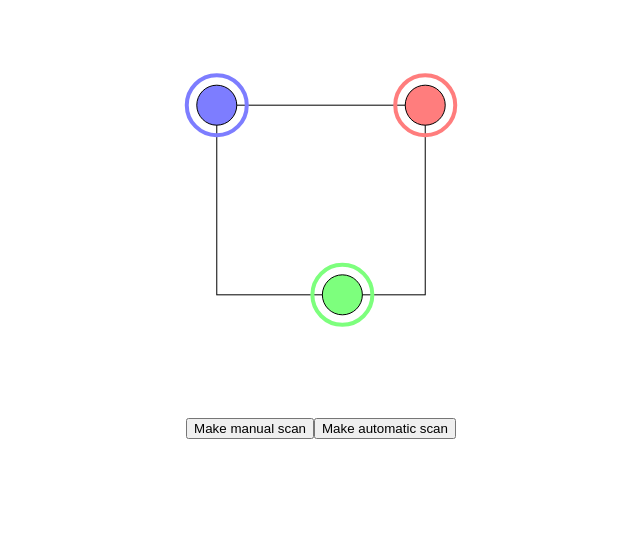
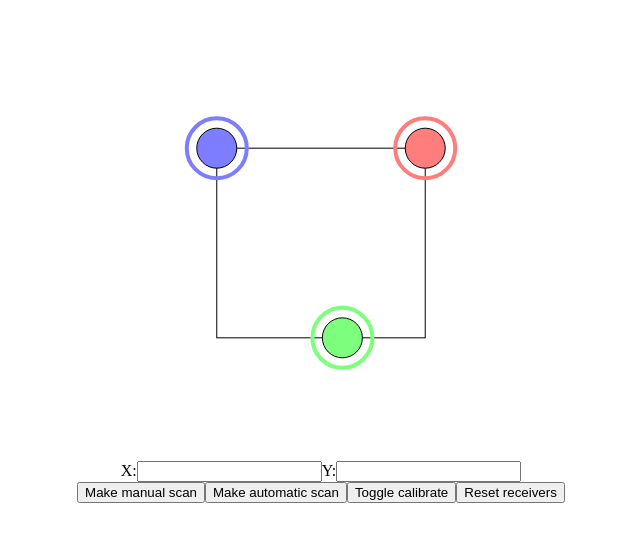
Before and after one commit to P1-PreciseQueueTimes/signal_server, a Flask app: page / in a window 1280 px wide. Shown: the top 542 px of the page, without its empty margins (319-959 px from the left). Run offline with Flask 3, Linux system fonts and the light colour scheme; some libraries are stand-ins or nearby versions.

Commit message:
made it work :)

```diff
--- /dev/null
+++ b/fingerprint_db.json
@@ -0,0 +1 @@
+[{"location": [150, 0], "rssi_values": {"pie2": [-26, -25, -22, -27, -25, -25, -31, -25, -29, -25, -29], "pie3": [-33, -34, -34, -34, -34, -35, -31, -31, -28, -28, -41], "pie4": [-37, -31, -31, -35, -32, -34, -34, -34, -35, -36, -68]}}, {"location": [170, 0], "rssi_values": {"pie3": [-47, -44, -47, -30, -28, -30, -27, -30, -36, -40], "pie4": [-34, -34, -36, -38, -41, -41, -44, -34, -40, -38], "pie2": [-24, -58, -33, -34, -58, -35, -32, -34, -31, -30]}}, {"location": [190, 0], "rssi_values": {"pie2": [-32, -33, -31, -44, -28, -47, -43, -44, -41, -26], "pie3": [-44, -32, -44, -34, -44, -36, -37, -37, -47, -58], "pie4": [-28, -27, -25, -25, -58, -26, -21, -20, -31, -30]}}, {"location": [210, 0], "rssi_values": {"pie3": [-41, -47, -44, -38, -38, -40, -36, -38, -47, -37], "pie4": [-23, -28, -27, -33, -26, -27, -32, -41, -58, -25], "pie2": [-27, -29, -34, -34, -28, -29, -29, -33, -32, -32]}}]
--- /dev/null
+++ b/lokale_b2_107.json
@@ -0,0 +1 @@
+[{"location": [150, 0], "rssi_values": {"pie2": [-26, -25, -22, -27, -25, -25, -31, -25, -29, -25, -29], "pie3": [-33, -34, -34, -34, -34, -35, -31, -31, -28, -28, -41], "pie4": [-37, -31, -31, -35, -32, -34, -34, -34, -35, -36, -68]}}, {"location": [170, 0], "rssi_values": {"pie3": [-47, -44, -47, -30, -28, -30, -27, -30, -36, -40], "pie4": [-34, -34, -36, -38, -41, -41, -44, -34, -40, -38], "pie2": [-24, -58, -33, -34, -58, -35, -32, -34, -31, -30]}}, {"location": [190, 0], "rssi_values": {"pie2": [-32, -33, -31, -44, -28, -47, -43, -44, -41, -26], "pie3": [-44, -32, -44, -34, -44, -36, -37, -37, -47, -58], "pie4": [-28, -27, -25, -25, -58, -26, -21, -20, -31, -30]}}, {"location": [210, 0], "rssi_values": {"pie3": [-41, -47, -44, -38, -38, -40, -36, -38, -47, -37], "pie4": [-23, -28, -27, -33, -26, -27, -32, -41, -58, -25], "pie2": [-27, -29, -34, -34, -28, -29, -29, -33, -32, -32]}}]
--- a/main.py
+++ b/main.py
@@ -1,9 +1,10 @@
 from get_handlers import handleIndex
-from flask import Flask, request
+from flask import Flask, json
 from flask_socketio import SocketIO
 from post_handlers.handle_receiver import init_fingerprint_db
 from websocket_handlers import handleConnection,handleManualScan,handleAutomaticScan
 from post_handlers import handleSender,handleReceiver,handleStartupSender,handleStartupReceiver
+import misc_elements
 
 init_fingerprint_db()
 
@@ -26,20 +27,18 @@ APP.add_url_rule("/post/testing/receiver/start","handleStartupReceiver",handleSt
 
 APP.add_url_rule("/post/testing/sender/start","handleStartupSender",handleStartupSender,methods=["POST"])
 
-@APP.route("/post/testing/receiver/calibrate", methods=["POST"])
+
+@APP.route("/post/testing/reset_receivers", methods=["GET"])
+def ResetReceivers():
+    misc_elements.RECEIVERS = {}
+    print("Reset receivers")
+    return ""
+
+@APP.route("/post/testing/calibrate", methods=["GET"])
 def ToggleCalibrate():
-    global CALIBRATION_MODE
-    request_data = request.get_json()
-    mode = request_data.get("mode", "off").lower()
-    if mode == "on":
-        CALIBRATION_MODE = True
-        print("Calibration mode activated.")
-    elif mode == "off":
-        CALIBRATION_MODE = False
-        print("Calibration mode deactivated.")
-    else:
-        return "Invalid mode. Use 'on' or 'off'.", 400
-    return f"Calibration mode set to {mode}."
+    misc_elements.CALIBRATION_MODE = not misc_elements.CALIBRATION_MODE
+    print(f"Set calibrate to {misc_elements.CALIBRATION_MODE}")
+    return json.dumps({"mode":misc_elements.CALIBRATION_MODE})
 
 @APP.route("/get/testing/esp32",methods=["GET"])
 def handle_esp32_test():
--- a/misc_elements/globals.py
+++ b/misc_elements/globals.py
@@ -5,3 +5,9 @@
 SENT_TIME = 0
 
 RECEIVERS =  {}
+
+Test_x = 150
+
+Test_y = 0
+
+CALIBRATION_MODE = True
--- a/post_handlers/handle_receiver.py
+++ b/post_handlers/handle_receiver.py
@@ -4,7 +4,9 @@ import numpy as np
 from flask import request
 from flask_socketio import emit
 from scipy.optimize import minimize
-from misc_elements import SENT_TIME, RECEIVERS
+from misc_elements import SENT_TIME
+
+import misc_elements
 
 def init_fingerprint_db():
     if not os.path.exists(FINGERPRINT_DB):
@@ -12,9 +14,12 @@ def init_fingerprint_db():
             f.write("[]")
         print("Fingerprint database initialized.")
 
+
 # File to store RSSI fingerprints
 FINGERPRINT_DB = "fingerprint_db.json"
 MODE = "fingerprint"  # Switch between "fingerprint" and "trilateration"
+
+init_fingerprint_db()
 
 def RSSI_to_distance(rssi, A=-40, n=3):
     return 10 ** ((A - rssi) / (10 * n))
@@ -42,62 +47,72 @@ def Calculate_position(RECEIVERS):
 
 def save_fingerprint(location, RECEIVERS):
     """Save RSSI fingerprints for calibration."""
-    with open(FINGERPRINT_DB, "a") as f:
-        data = {
-            "location": location,
-            "rssi_values": {k: sum(v) / len(v) for k, v in RECEIVERS.items()}
-        }
-        f.write(json.dumps(data) + "\n")
+    out_str = ""
+    with open(FINGERPRINT_DB,"r+") as f:
+        file_json = json.load(f)
+
+        location_exists = False
+        for data_index in range(len(file_json)):
+            if file_json[data_index]["location"][0] == location[0] and file_json[data_index]["location"][1] == location[1]:
+                for k,v in RECEIVERS.items():
+                    file_json[data_index]["rssi_values"][k].append(v[-1])
+                location_exists = True
+        if not location_exists:
+            data_out = {
+                "location": location,
+                "rssi_values": {k: [v[-1]] for k, v in RECEIVERS.items()}
+            }
+            file_json.append(data_out)
+        out_str = json.dumps(file_json)
+    with open(FINGERPRINT_DB,"w") as f:
+        f.write(out_str)
     print(f"Fingerprint saved for location {location}.")
 
 def match_fingerprint(RECEIVERS):
     """Match live RSSI to fingerprints."""
-    with open(FINGERPRINT_DB, "r") as f:
-        fingerprints = [json.loads(line) for line in f]
-    best_match = None
-    min_error = float("inf")
-    for fingerprint in fingerprints:
-        rssi_values = fingerprint["rssi_values"]
-        error = np.linalg.norm([
-            sum(RECEIVERS[k]) / len(RECEIVERS[k]) - rssi_values.get(k, 0) for k in RECEIVERS
-        ])
-        if error < min_error:
-            min_error = error
-            best_match = fingerprint["location"]
-    return best_match
-
-CALIBRATION_MODE = False  # Global flag for calibration mode
+    with open(FINGERPRINT_DB ,"r+") as f:
+        fingerprints = json.load(f)
+        best_match = None
+        min_error = float("inf")
+        for fingerprint in fingerprints:
+            rssi_values = fingerprint["rssi_values"]
+            error = np.linalg.norm([
+                RECEIVERS[k][-1] -  sum(rssi_values[k])/len(rssi_values[k]) for k in RECEIVERS.keys()])
+            if error < min_error:
+                min_error = error
+                best_match = fingerprint["location"]
+        return best_match
 
 def handleReceiver():
-    global SENT_TIME, RECEIVERS, CALIBRATION_MODE
+    global SENT_TIME
     request_data = request.get_json()
 
     host_name = request_data["host_name"]
+
     pie_time = request_data["internal_time"]
+
     signal_strength = int(request_data["signal_strength"])
 
-    if host_name not in RECEIVERS.keys():
-        RECEIVERS[host_name] = [signal_strength]
-    else:
-        RECEIVERS[host_name].append(signal_strength)
+    if host_name not in misc_elements.RECEIVERS.keys():
+        misc_elements.RECEIVERS[host_name] = [signal_strength]
 
-    if len(RECEIVERS) == 3:  # When all sniffers report
-        if CALIBRATION_MODE:
+    if len(misc_elements.RECEIVERS) == 3:  # When all sniffers report
+        if misc_elements.CALIBRATION_MODE:
             # Save fingerprint during calibration
-            location = request_data.get("location")  # Known location in calibration mode
+            location = [misc_elements.Test_x,misc_elements.Test_y]
             if not location:
                 return "Error: 'location' is required during calibration.", 400
-            save_fingerprint(location, RECEIVERS)
+            save_fingerprint(location, misc_elements.RECEIVERS)
             print(f"Calibration data saved for location: {location}")
-            RECEIVERS = {}  # Reset for next calibration
+            misc_elements.RECEIVERS = {}  # Reset for next calibration
         else:
             # Always use fingerprint matching for localization
-            estimated_position = match_fingerprint(RECEIVERS)
+            estimated_position = match_fingerprint(misc_elements.RECEIVERS)
             if estimated_position:
                 print(f"Estimated Position (Fingerprinting): {estimated_position}")
-                emit("position_update", {"x": estimated_position[0], "y": estimated_position[1]}, broadcast=True)
+                emit("position_update", {"x": estimated_position[0], "y": estimated_position[1]}, broadcast=True,namespace="/")
             else:
                 print("Error: No matching fingerprint found.")
-            RECEIVERS = {}  # Reset for next calculation
+            misc_elements.RECEIVERS = {}  # Reset for next calculation
 
     return ""
--- a/templates/index.html
+++ b/templates/index.html
@@ -37,7 +37,7 @@
 			align-items: center;
 		}
 
-		#button_row {
+		.row_row {
 			display: flex;
 			flex-direction: row;
 			align-items: center;
@@ -49,13 +49,24 @@
 
 <body>
 	<div id="main_container">
+		<h1 id="calibration_holder"></h1>
 		<canvas id="ips_canvas">
 		</canvas>
 		<br>
-		<div id="button_row">
+		<div id="input_row" class="row_row">
+			<label for="x_cordinate">X:</label>
+			<input name="x_cordinate" id="x_cordinate">
+			<label for="y_cordinate">Y:</label>
+			<input name="y_cordinate" id="y_cordinate">
+		</div>
+		<div id="button_row" class="row_row">
 			<button id="make_manual_scan_btn">Make manual scan</button>
 
 			<button id="make_automatic_scan_btn">Make automatic scan</button>
+
+			<button id="toggle_calibration_btn">Toggle calibrate</button>
+
+			<button id="reset_receivers_btn">Reset receivers</button>
 
 		</div>
 	</div>
@@ -66,13 +77,48 @@
 		var socket = io();
 		const canvas = document.getElementById("ips_canvas")
 		const manual_scan_btn = document.getElementById("make_manual_scan_btn")
+		const toggle_calibration_btn = document.getElementById("toggle_calibration_btn")
+
+		const reset_receivers_btn = document.getElementById("reset_receivers_btn")
+
+		const calibration_holder = document.getElementById("calibration_holder")
+
 		manual_scan_btn.addEventListener("click", () => {
-			socket.emit("make manual scan", "")
+			let test_x = document.getElementById("x_cordinate").value
+
+			let test_y = document.getElementById("y_cordinate").value
+
+			out_obj = {
+				x: test_x,
+				y: test_y
+			}
+			console.log(out_obj)
+
+			out_str = JSON.stringify(out_obj)
+
+			console.log(out_str)
+
+			socket.emit("make manual scan", out_str)
 		})
 
 		const automatic_scan_btn = document.getElementById("make_automatic_scan_btn")
 		automatic_scan_btn.addEventListener("click", () => {
 			socket.emit("make automatic scan", "")
+		})
+		reset_receivers_btn.addEventListener("click", async () => {
+
+			relative_path = "/post/testing/reset_receivers"
+			const resp = await fetch(relative_path)
+		})
+
+		toggle_calibration_btn.addEventListener("click", async () => {
+			relative_path = "/post/testing/calibrate"
+
+			const resp = await fetch(relative_path)
+
+			let resp_msg = await resp.json()
+			calibration_holder.innerHTML = `Calibration mode set to ${resp_msg.mode}`
+
 		})
 
 		const basis_width = 1707 / 2
```
Also changed, not shown: websocket_handlers/handle_scans.py (+10 -1 lines).
